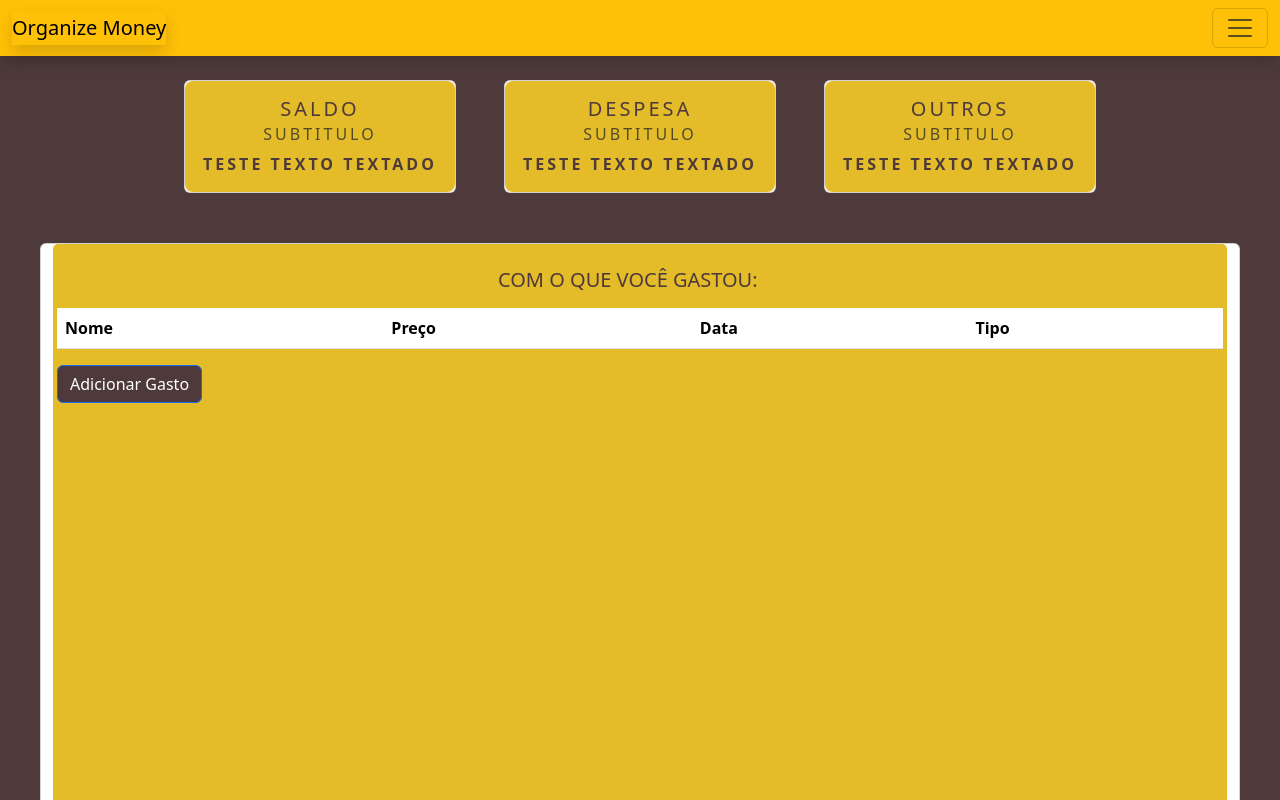
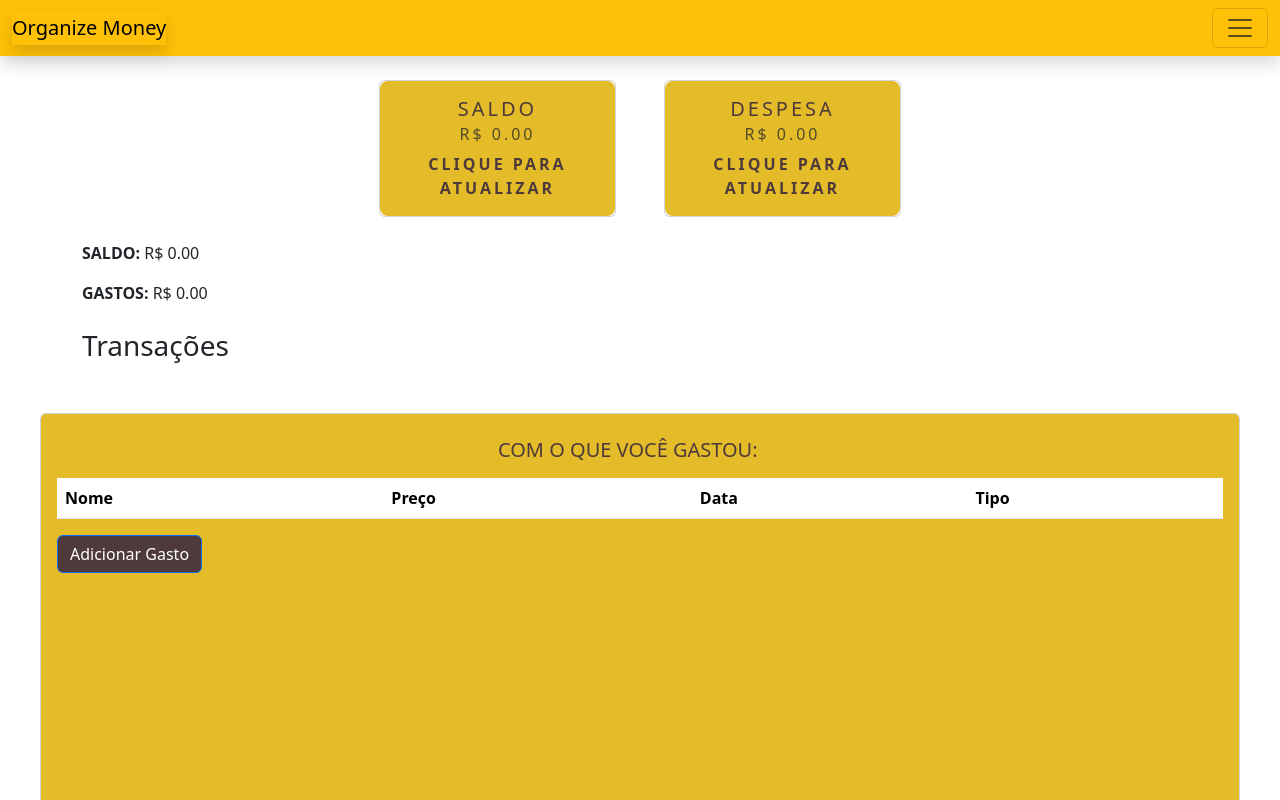
Before and after one commit to kelvis1/Organize-Money-vue, a Vue app: page /home in a window 1280 px wide. Shown: the top 800 px of the page. Built offline with nearby package versions, Linux system fonts and the light colour scheme.

Commit message:
fiz os botões terem funcionalidade, preciso ajeitar apenas as funções deles agora

```diff
--- a/index.html
+++ b/index.html
@@ -17,7 +17,7 @@
   <style>
 
   body{
-    background: #4e3a3b;
+    background: #fff;
   }
 
   </style>
--- a/src/components/Cards.vue
+++ b/src/components/Cards.vue
@@ -1,15 +1,27 @@
 <template>
-  <div class="col col-12 col-sm-3 ">
+  <div class="col col-12 col-sm-3">
     <div class="container text-center">
       <div class="row align-items-start">
         <div class="col">
           <div class="card">
-            <div class="card-body">
+            <div class="card-body" @click="showModal = true">
               <h5 class="card-title">{{ titulo }}</h5>
-              <h6 class="card-subtitle mb-2 text-body-secondary">Subtitulo</h6>
-              <p class="card-text">teste texto textado</p>
+              <h6 class="card-subtitle mb-2 text-body-secondary">{{ formattedValor }}</h6>
+              <p class="card-text">Clique para atualizar</p>
             </div>
           </div>
+        </div>
+      </div>
+    </div>
+
+    <div v-if="showModal" class="modal">
+      <div class="modal-content">
+        <span class="close" @click="showModal = false">&times;</span>
+        <h2>{{ titulo }}</h2>
+
+        <div class="options">
+          <input type="number" v-model.number="valorInput" step="0.01" placeholder="Valor">
+          <input type="button" value="Confirmar" @click="processarOpcao">
         </div>
       </div>
     </div>
@@ -18,11 +30,138 @@
 
 <script>
 export default {
-  props: ["titulo"],
+  props: ["titulo", "valor"],
+  data() {
+    return {
+      showModal: false,
+      valorInput: 0.00,
+    };
+  },
+  computed: {
+    formattedValor() {
+      return `R$ ${this.valor.toFixed(2)}`;
+    }
+  },
+  methods: {
+    processarOpcao() {
+      this.$emit('atualizar-valor', this.valorInput);
+      this.showModal = false;
+    }
+  }
 };
 </script>
 
 <style scoped>
+.card-body {
+  border: none;
+  border-radius: 8px;
+  outline: none;
+  text-transform: uppercase;
+  font-weight: 800;
+  letter-spacing: 3px;
+  cursor: pointer;
+  color: #4e3a3b;
+  background: #e4bb29;
+}
+
+.card-body:hover {
+  background: #a59571;
+}
+
+.modal {
+  display: flex;
+  position: fixed;
+  z-index: 1;
+  left: 0;
+  top: 0;
+  width: 100%;
+  height: 100%;
+  overflow: auto;
+  background-color: rgba(0, 0, 0, 0.4);
+  justify-content: center;
+  align-items: center;
+}
+
+.modal-content {
+  background-color: white;
+  padding: 20px;
+  border: 1px solid #888;
+  width: 80%;
+}
+
+.close {
+  color: #aaa;
+  float: right;
+  font-size: 28px;
+  font-weight: bold;
+}
+
+.close:hover,
+.close:focus {
+  color: black;
+  text-decoration: none;
+  cursor: pointer;
+}
+
+.options {
+  margin-bottom: 20px;
+}
+
+.card-body {
+  border: none;
+  border-radius: 8px;
+  outline: none;
+  text-transform: uppercase;
+  font-weight: 800;
+  letter-spacing: 3px;
+  cursor: pointer;
+  color: #4e3a3b;
+  background: #e4bb29;
+}
+
+.card-body:hover {
+  background: #a59571;
+}
+
+.modal {
+  display: flex;
+  position: fixed;
+  z-index: 1;
+  left: 0;
+  top: 0;
+  width: 100%;
+  height: 100%;
+  overflow: auto;
+  background-color: rgba(0, 0, 0, 0.4);
+  justify-content: center;
+  align-items: center;
+}
+
+.modal-content {
+  background-color: white;
+  padding: 20px;
+  border: 1px solid #888;
+  width: 80%;
+}
+
+.close {
+  color: #aaa;
+  float: right;
+  font-size: 28px;
+  font-weight: bold;
+}
+
+.close:hover,
+.close:focus {
+  color: black;
+  text-decoration: none;
+  cursor: pointer;
+}
+
+.balance, .options, .transactions {
+  margin-bottom: 20px;
+}
+
 
 
 .card-body{
--- a/src/views/Home.vue
+++ b/src/views/Home.vue
@@ -1,4 +1,5 @@
 <template>
+  <div>
     <nav class="navbar bg-warning shadow">
       <div class="container-fluid">
         <span class="navbar-brand mb-0 h1 shadow">Organize Money</span>
@@ -16,7 +17,6 @@
             <button type="button" class="btn-close" data-bs-dismiss="modal" aria-label="Close"></button>
           </div>
           <div class="modal-body">
-
             <ul class="list-group list-group-flush">
               <li class="list-group-item">HOME</li>
               <li class="list-group-item">COSTUMIZAÇÃO</li>
@@ -24,65 +24,101 @@
               <li class="list-group-item">CONFIGURAÇÃO</li>
               <li class="list-group-item">SOBRE</li>
             </ul>
-
           </div>
           <div class="modal-footer">
-        <button type="button" class="btn btn-sucess" data-bs-dismiss="modal">Close</button>
+            <button type="button" class="btn btn-success" data-bs-dismiss="modal">Close</button>
           </div>
         </div>
       </div>
     </div>
 
- <div class="row mt-4 m-0 justify-content-center">
-      <Cards :titulo="'Saldo'"/>
-      <Cards :titulo="'Despesa'"/>
-      <Cards :titulo="'Outros'"/>
+    <div class="container mt-4">
+      <div class="row justify-content-center">
+        <Cards :titulo="'Saldo'" :valor="saldo" @atualizar-valor="atualizarSaldo" />
+        <Cards :titulo="'Despesa'" :valor="gastos" @atualizar-valor="atualizarGastos" />
+
+      </div>
+
+      <div class="balance mt-4">
+        <p><strong>SALDO:</strong> <span>R$ {{ saldo.toFixed(2) }}</span></p>
+        <p><strong>GASTOS:</strong> <span>R$ {{ gastos.toFixed(2) }}</span></p>
+      </div>
+
+      <div class="transactions mt-4">
+        <h3>Transações</h3>
+        <ul>
+          <li v-for="(transacao, index) in transacoes" :key="index">{{ transacao }}</li>
+        </ul>
+      </div>
+    </div>
     <Boxcenter :titulo="'Boxcenter'" />
   </div>
-
-
 </template>
 
 <script>
-import Cards from "../components/Cards.vue";
+import Cards from '../components/Cards.vue';
 import Boxcenter from '@/components/Boxcenter.vue';
-
-
 export default {
   name: "home",
   components: {
     Cards,
-    Boxcenter,
-  }
+    Boxcenter
+  },
+  data() {
+    return {
+      saldo: 0.00,
+      gastos: 0.00,
+      transacoes: [],
     };
-
+  },
+  methods: {
+    atualizarSaldo(valor) {
+      this.saldo = valor;
+      this.adicionarTransacao('Saldo', valor);
+    },
+    atualizarGastos(valor) {
+      this.gastos += valor;
+      this.adicionarTransacao('Despesa', valor);
+    },
+    adicionarTransacao(tipo, valor) {
+      this.transacoes.push(`${tipo}: R$ ${valor.toFixed(2)}`);
+    },
+  },
+};
 </script>
 
 <style scoped>
-
-
-.modal{
+.modal {
   width: 300px;
 }
-.modal-contnet{
+
+.modal-content {
   width: 300px;
 }
-.list-group-item{
-  background: #e4bb29;
-}
-.list-group-item:hover{
-  background:#e46d29;
-}
-.modal-header{
-  background: #e4bb29;
-}
-.modal-body{
-  background: #e4bb29;
-}
-.modal-footer{
+
+.list-group-item {
   background: #e4bb29;
 }
 
+.list-group-item:hover {
+  background: #e46d29;
+}
+
+.modal-header {
+  background: #e4bb29;
+}
+
+.modal-body {
+  background: #e4bb29;
+}
+
+.modal-footer {
+  background: #e4bb29;
+}
+
+.balance, .transactions {
+  margin-top: 20px;
+}
+
 @import url("https://fonts.googleapis.com/css?family=Varela+Round");
-
 </style>
```
Also changed, not shown: src/components/Contador.vue (added, +73 -0 lines). Lines whose indentation alone changed are shown as unchanged.
